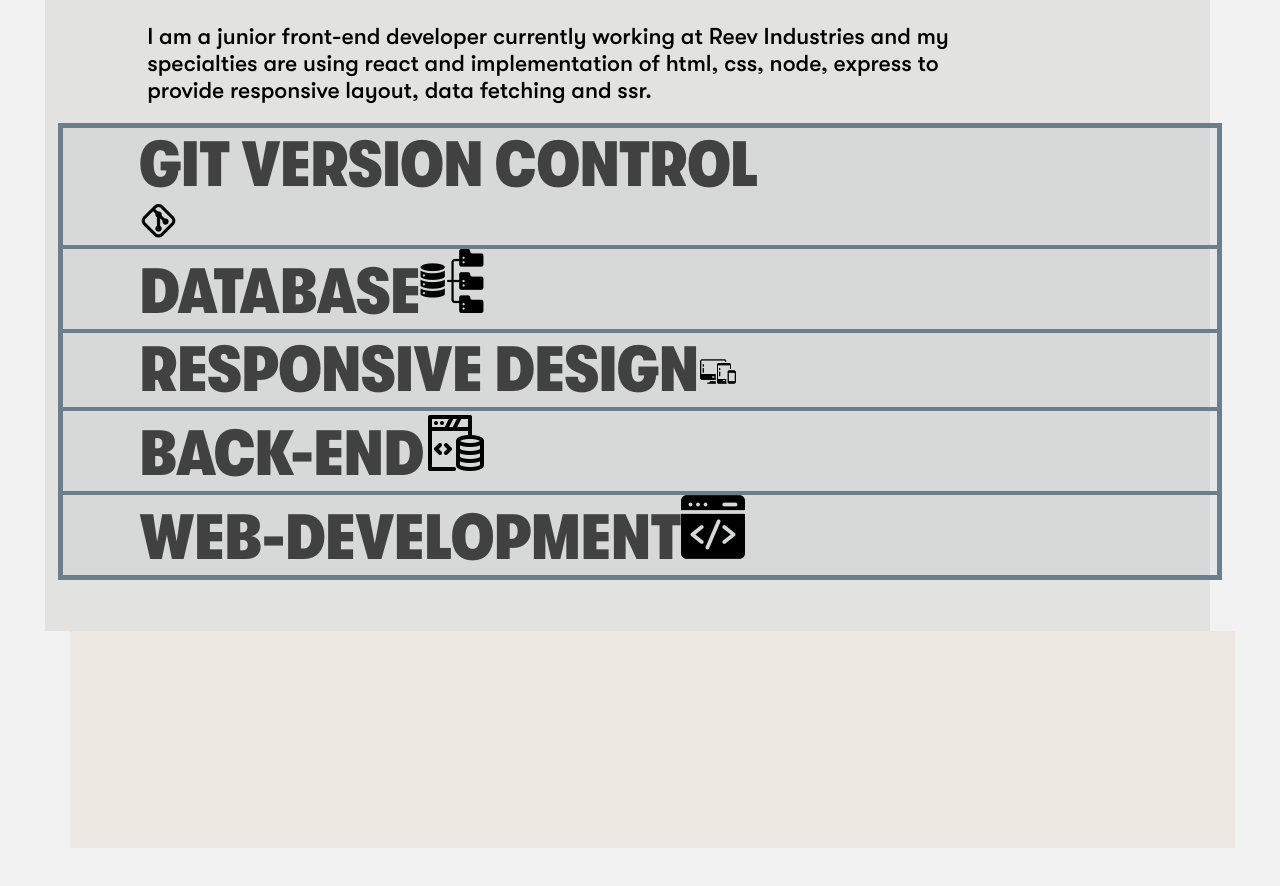
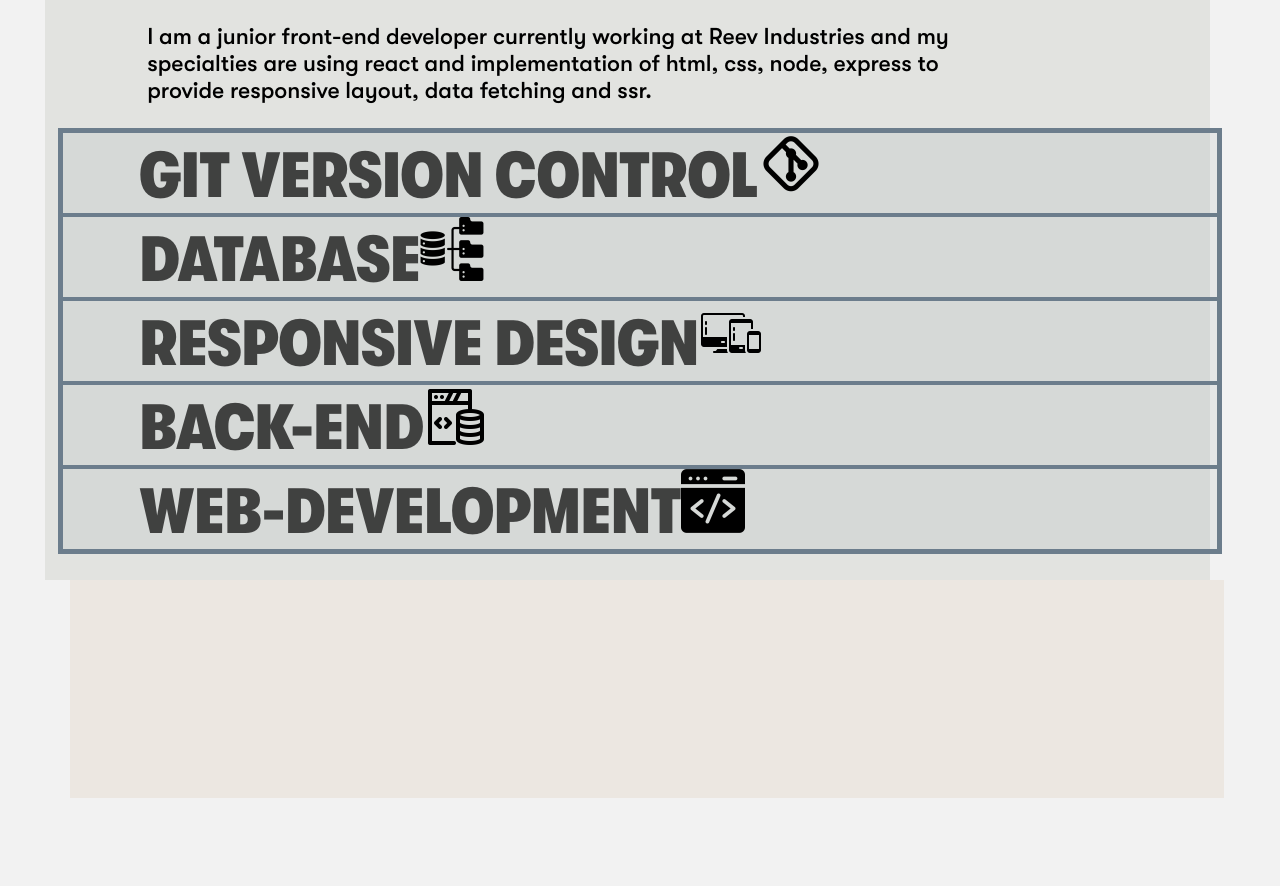
Before and after one commit to nikitaszvan/new-portfolio-website, a React (Create React App) app: page / in a window 1280 px wide. Shown: the part 760-1646 px from the top of the page. Built offline with nearby package versions, Linux system fonts and the light colour scheme.

Commit message:
adjust second hero

```diff
--- a/public/styles.css
+++ b/public/styles.css
@@ -223,8 +223,7 @@ body, html {
 
 .second-hero {
   width: 91%;
-  max-height: 25vw;
-  min-height: 60vw;
+  height: 67vw;
   background-color: #E2E3E0;
   margin-left: 3.5%;
   margin-right: 5.5%;
@@ -274,7 +273,7 @@ body, html {
 }
 
 .header-image-container {
-  width: 100%;
+  width: 90%;
   position: relative;
   left: 6vw;
 }
@@ -292,6 +291,10 @@ body, html {
   display: inline;
 }
 
+.about-1-container {
+  visibility: hidden;
+}
+
 .about-container {
   background-color: rgba(108, 125, 140, 0.1);
   border: 0.4vw solid rgb(108, 125, 140);
@@ -304,56 +307,51 @@ body, html {
 }
 .about-container > .about-p {
   display: block;
+  width: 90%;
   font-size: 1.8vw;
   font-family: "GT Walsheim Medium";
   position: relative;
   left: 6vw;
   margin: 0;
+  margin-bottom: 1vw;
 }
 
-.about-1-container {
+.about-2-container {
   border-top: 0.4vw solid rgb(108, 125, 140);
 }
 
-.about-5-container {
+.about-6-container {
   border-bottom: 0.4vw solid rgb(108, 125, 140);
 }
 
 .about-section {
   position: relative;
-  bottom: 42vw;
+  bottom: 60vw;
   left: 1vw;
   width: 91%;
   margin-left: 3.5%;
 }
 
-.header-image-3-container > img {
-  width: 3vw;
+.third-hero {
+  width: 110%;
+  max-height: 25vw;
+  min-height: 17vw;
+  background-color: #F2F2F2;
+  display: block;
+  position: relative;
+  top: 2vw;
+  right: 4.5vw;
 }
 
-.header-image-1-container > img {
-  width: 3vw;
-}
-
-.third-hero {
-  width: 100%;
-  background-color: #F2F2F2;
-  max-height: 25vw;
-  min-height: 17vw;
-  z-index: 4;
-  position: relative;
-  bottom: 38vw;
-}
-
-.third-hero-cover {
-  width: 91%;
+.third-hero-bg {
+  width: 90%;
   max-height: 25vw;
   min-height: 17vw;
   background-color: #ECE7E1;
+  display: block;
+  position: relative;
   margin-left: 5.5%;
   margin-right: 3.5%;
-  display: block;
-  position: relative;
 }
 
 /*# sourceMappingURL=styles.css.map */
--- a/public/styles.scss
+++ b/public/styles.scss
@@ -252,8 +252,7 @@ body, html {
 }
 .second-hero {
     width: 91%;
-    max-height: 25vw;
-    min-height: 60vw;
+    height: 67vw;
     background-color: #E2E3E0;
     margin-left: 3.5%;
     margin-right: 5.5%;
@@ -308,9 +307,10 @@ body, html {
     }
 }
 .header-image-container {
-    width: 100%;
+    width: 90%;
     position: relative;
     left: 6vw;
+
 
     > img {
         width: 5vw;
@@ -329,6 +329,11 @@ body, html {
     }
 }
 
+.about-1-container {
+    visibility: hidden;
+}
+
+
 .about-container {
     background-color: rgba(108, 125, 140, 0.1);
     border: 0.4vw solid rgba(108, 125, 140);
@@ -342,62 +347,54 @@ body, html {
 
     > .about-p {
         display: block;
+        width: 90%;
         font-size: 1.8vw;
         font-family: 'GT Walsheim Medium';
         position: relative;
         left: 6vw;
         margin: 0;
+        margin-bottom: 1vw;
     }
 
 }
 
-.about-1-container {
+.about-2-container {
     border-top: 0.4vw solid rgba(108, 125, 140);
 }
 
-.about-5-container {
+.about-6-container {
     border-bottom: 0.4vw solid rgba(108, 125, 140);
 }
 
 
 .about-section {
     position: relative;
-    bottom: 42vw;
+    bottom: 60vw;
     left: 1vw;
     width: 91%;
     margin-left: 3.5%;
 }
 
-.header-image-3-container {
-    > img {
-        width: 3vw;
-    }
-}
-
-.header-image-1-container {
-    > img {
-        width: 3vw;
-    }
-}
 
 .third-hero {
-    width: 100%;
-    background-color: #F2F2F2;
+    width: 110%;
     max-height: 25vw;
     min-height: 17vw;
-    z-index: 4;
+    background-color: #F2F2F2;
+    display: block;
     position: relative;
-    bottom: 38vw;
+    top: 2vw;
+    right: 4.5vw;
 
 }
 
-.third-hero-cover {
-    width: 91%;
+.third-hero-bg {
+    width: 90%;
     max-height: 25vw;
     min-height: 17vw;
     background-color: #ECE7E1;
+    display: block;
+    position: relative;
     margin-left: 5.5%;
     margin-right: 3.5%;
-    display: block;
-    position: relative;
 }
--- a/src/components/AboutData.jsx
+++ b/src/components/AboutData.jsx
@@ -1,9 +1,11 @@
 const AboutData = [
+    { header: 'git version control', src: 'images/git.png', alt: 'git', descrip: 'Lorem ipsum dolor sit amet, consectetur adipiscing elit, sed do eiusmod tempor incididunt ut labore et dolore magna aliqua. Ut enim ad minim veniam, quis nostrud exercitation ullamco laboris nisi ut aliquip ex ea commodo consequat.' },
     { header: 'git version control', src: 'images/git.png', alt: 'git', descrip: 'Lorem ipsum dolor sit amet, consectetur adipiscing elit, sed do eiusmod tempor incididunt ut labore et dolore magna aliqua. Ut enim ad minim veniam, quis nostrud exercitation ullamco laboris nisi ut aliquip ex ea commodo consequat.' },
     { header: 'database', src: 'images/database.png', alt: 'database', descrip: 'Lorem ipsum dolor sit amet, consectetur adipiscing elit, sed do eiusmod tempor incididunt ut labore et dolore magna aliqua. Ut enim ad minim veniam, quis nostrud exercitation ullamco laboris nisi ut aliquip ex ea commodo consequat.'},
     { header: 'responsive design', src: 'images/responsive.png', alt: 'responsive design', descrip: 'Lorem ipsum dolor sit amet, consectetur adipiscing elit, sed do eiusmod tempor incididunt ut labore et dolore magna aliqua. Ut enim ad minim veniam, quis nostrud exercitation ullamco laboris nisi ut aliquip ex ea commodo consequat.'},
     { header: 'back-end', src: 'images/backend.png', alt: 'backend', descrip: 'Lorem ipsum dolor sit amet, consectetur adipiscing elit, sed do eiusmod tempor incididunt ut labore et dolore magna aliqua. Ut enim ad minim veniam, quis nostrud exercitation ullamco laboris nisi ut aliquip ex ea commodo consequat.'},
     { header: 'web-development', src: 'images/web-development.png', alt: 'web-development', descrip: 'Lorem ipsum dolor sit amet, consectetur adipiscing elit, sed do eiusmod tempor incididunt ut labore et dolore magna aliqua. Ut enim ad minim veniam, quis nostrud exercitation ullamco laboris nisi ut aliquip ex ea commodo consequat.'}
+
   ];
 
 export default AboutData;
--- a/src/components/AboutMe.jsx
+++ b/src/components/AboutMe.jsx
@@ -1,8 +1,9 @@
 import React from "react";
 import useHover from "./useHover.jsx";
 import AboutData from "./AboutData.jsx";
+import ThirdHero from "./ThirdHero.jsx";
 
-const HomeNavbar = () => {
+const AboutMe = () => {
   const {hoverStates, handleMouseEnter, handleMouseLeave } = useHover();
 
   const about = AboutData.map((data, index) => (
@@ -20,7 +21,7 @@ const HomeNavbar = () => {
       </div>
   ))
 
-  return <div className="about-section">{about}</div>;
+  return <div className="about-section">{about}<ThirdHero /></div>;
 };
 
-export default HomeNavbar;
+export default AboutMe;
--- a/src/components/App.jsx
+++ b/src/components/App.jsx
@@ -1,7 +1,6 @@
 import React from 'react';
 import FirstHero from './FirstHero.jsx';
 import SecondHero from './SecondHero.jsx';
-import ThirdHero from './ThirdHero.jsx';
 import AboutMe from './AboutMe.jsx';
 
 const App = () => {
@@ -10,7 +9,6 @@ const App = () => {
         <FirstHero />
         <SecondHero />
         <AboutMe />
-        <ThirdHero />
     </div>
   )
 }
--- a/src/components/SecondHero.jsx
+++ b/src/components/SecondHero.jsx
@@ -1,5 +1,4 @@
 import React from 'react'
-import AboutMe from './AboutMe.jsx'
 
 const SecondHero = () => {
   const about_me = "I am a junior front-end developer currently working at Reev Industries and my specialties are using react and implementation of html, css, node, express to provide responsive layout, data fetching and ssr.";
--- a/src/components/ThirdHero.jsx
+++ b/src/components/ThirdHero.jsx
@@ -3,7 +3,7 @@ import React from 'react'
 const ThirdHero = () => {
   return (
     <div className='third-hero'>
-        <div className="third-hero-cover"></div>
+        <div className="third-hero-bg"></div>
     </div>
   )
 }
```
Also changed, not shown: 1 other file (tests, documents, lock files or other folders).
